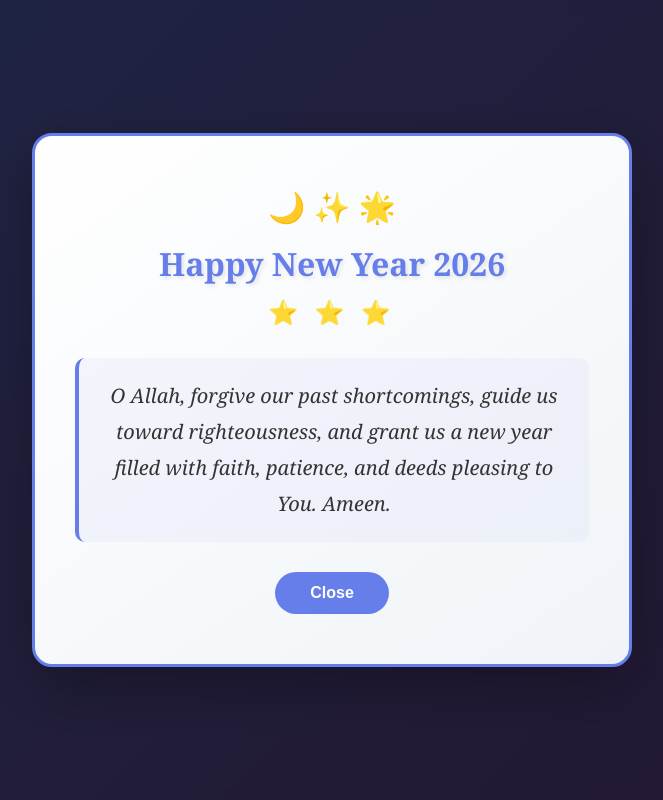
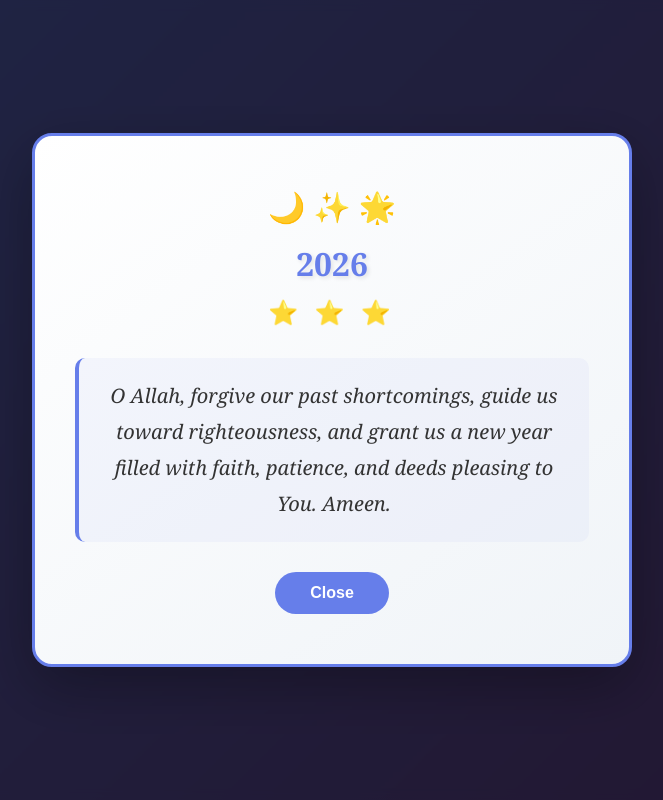
Before and after one commit to Bilal371/NewYear, a plain HTML site: page index.html in a window 1280 px wide. Both pictures are taken after a click on the link "🌙 New Year Message 2026 ✨". Shown: the whole page, without its empty margins (308-971 px from the left). Drawn offline with Linux system fonts and the light colour scheme.

Commit message:
index.html

```diff
--- a/index.html
+++ b/index.html
@@ -163,7 +163,7 @@
         <div class="popup">
             <div class="popup-header">
                 <div class="decoration">🌙 ✨ 🌟</div>
-                <h2>Happy New Year 2026</h2>
+                <h2>2026</h2>
                 <div class="stars">⭐ ⭐ ⭐</div>
             </div>
             <div class="message">
```
